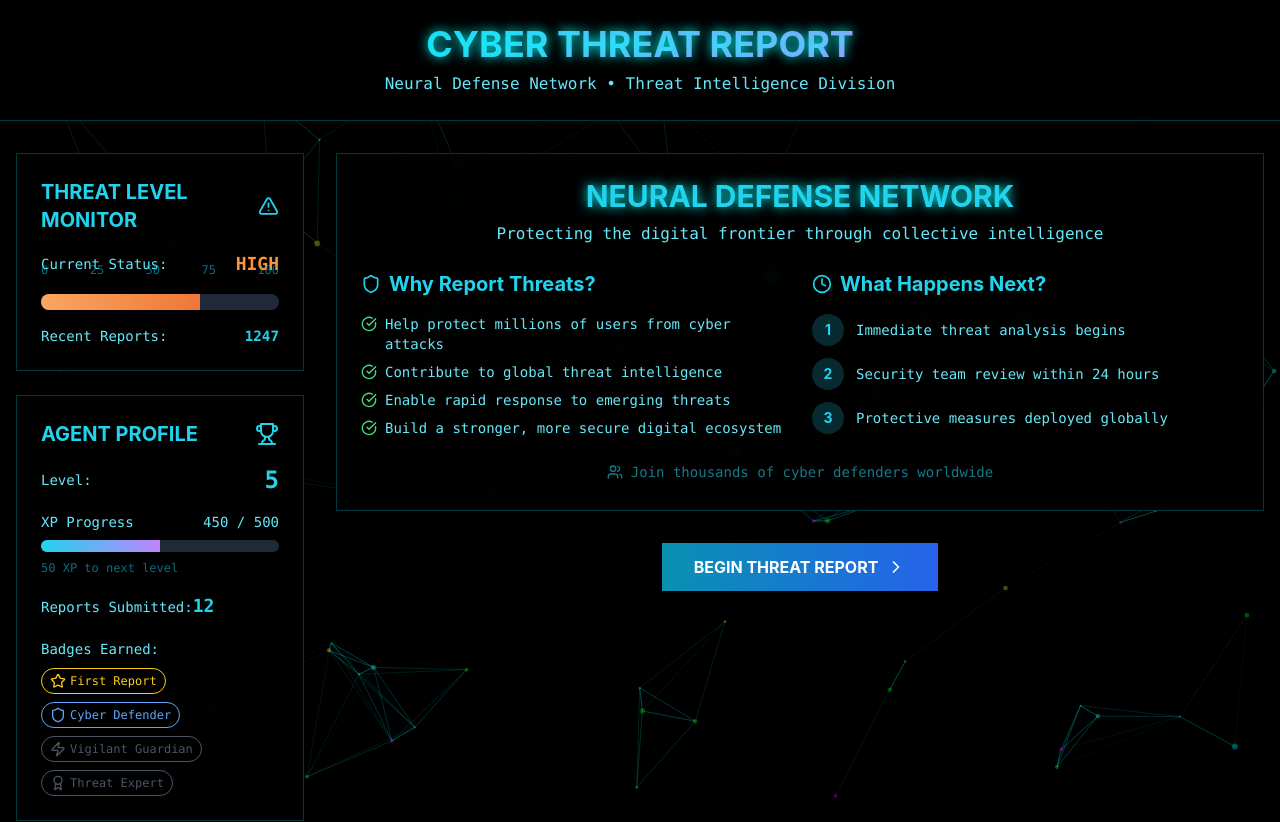
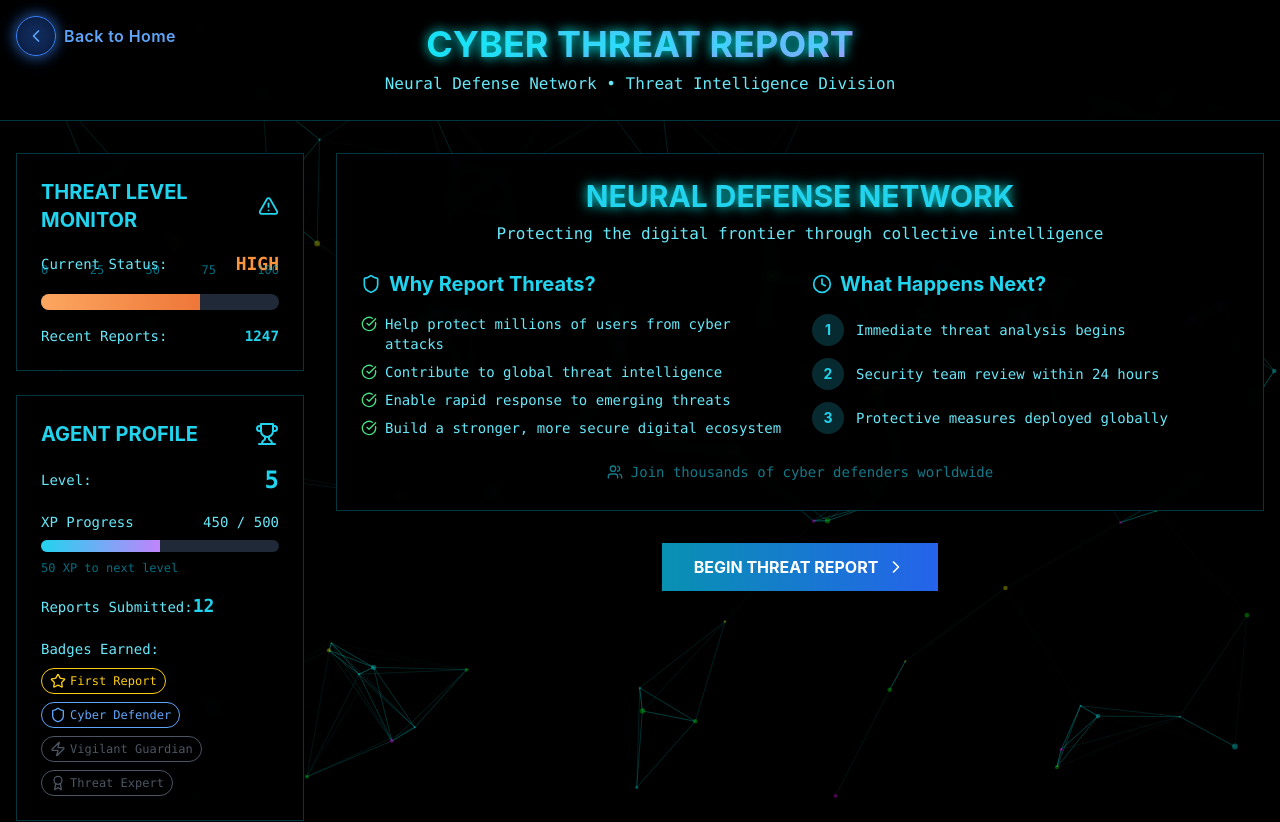
Before and after one commit to afraa786/CyberThreat, a React (Vite) app in the folder client/: page /threatsnitch in a window 1280 px wide. Shown: the top 822 px of the page. Built offline with nearby package versions, Linux system fonts and the light colour scheme.

Commit message:
dashboard

```diff
--- a/client/src/components/ThreatReportApp.tsx
+++ b/client/src/components/ThreatReportApp.tsx
@@ -23,6 +23,7 @@ import IntroSection from './IntroSection';
 import ThreatTypeCard from './ThreatTypeCard';
 import FormStep from './FormStep';
 import ConfirmationScreen from './ConfirmationScreen';
+import { useNavigate } from 'react-router-dom';
 
 import { ThreatFormData, ThreatType, UserProgress as UserProgressType, ValidationError, SubmissionResult } from '../types';
 
@@ -237,9 +238,18 @@ const ThreatReportApp: React.FC = () => {
     );
   }
 
-  return (
-    <div className="min-h-screen bg-black text-white relative overflow-hidden">
-      <ParticlesBackground />
+  function handleBack(event: React.MouseEvent<HTMLButtonElement, MouseEvent>): void {
+    event.preventDefault();
+    setShowIntro(true);
+    setCurrentStep(0);
+    setErrors([]);
+  }
+
+return (
+  <div className="min-h-screen bg-black text-white relative overflow-hidden">
+    <ParticlesBackground />
+    <BackToHomeButton />
+
 
       {/* Header */}
       <motion.header
@@ -271,6 +281,8 @@ const ThreatReportApp: React.FC = () => {
 
       <div className="relative z-10 container mx-auto px-4 py-8">
         <div className="grid lg:grid-cols-4 gap-8">
+
+
           {/* Sidebar */}
           <div className="lg:col-span-1 space-y-6">
             <ThreatLevelMeter level={threatLevel} recentReports={recentReports} />
@@ -633,4 +645,30 @@ const ThreatReportApp: React.FC = () => {
   );
 };
 
+function BackToHomeButton() {
+  const navigate = useNavigate();
+
+  const handleBack = () => {
+    navigate("/home");
+  };
+
+  return (
+    <div className="absolute top-4 left-4 z-50">
+      <button
+        onClick={handleBack}
+        className="group flex items-center space-x-2 text-blue-400 hover:text-blue-300 transition-all duration-300"
+        title="Back to Home"
+      >
+        <div className="relative">
+          <div className="absolute inset-0 bg-blue-500/30 rounded-full blur-md group-hover:blur-lg transition-all duration-300 animate-pulse" />
+          <div className="relative w-10 h-10 bg-blue-600/20 border border-blue-500 rounded-full flex items-center justify-center group-hover:bg-blue-600/30 group-hover:border-blue-400 transition-all duration-300 shadow-[0_0_12px_2px_rgba(59,130,246,0.5)]">
+            <ChevronLeft className="w-5 h-5" />
+          </div>
+        </div>
+        <span className="font-semibold text-base tracking-wide">Back to Home</span>
+      </button>
+    </div>
+  );
+}
+
 export default ThreatReportApp;
--- a/client/src/components/Tokens.tsx
+++ b/client/src/components/Tokens.tsx
@@ -1,6 +1,35 @@
-import { useState, useEffect } from 'react';
+import { ArrowLeft } from 'lucide-react';
+import { useState } from 'react';
 import { CopyToClipboard } from 'react-copy-to-clipboard';
 import { FiRefreshCw, FiCheck, FiExternalLink } from 'react-icons/fi';
+import { useNavigate } from 'react-router-dom';
+
+// ✅ Blue Glowy Top-Left Back Button Component
+function BackToHomeButton() {
+  const navigate = useNavigate();
+
+  const handleBack = () => {
+    navigate("/home");
+  };
+
+  return (
+    <div className="absolute top-4 left-4 z-50">
+      <button
+        onClick={handleBack}
+        className="group flex items-center space-x-2 text-blue-400 hover:text-blue-300 transition-all duration-300"
+        title="Back to Home"
+      >
+        <div className="relative">
+          <div className="absolute inset-0 bg-blue-500/30 rounded-full blur-md group-hover:blur-lg transition-all duration-300 animate-pulse" />
+          <div className="relative w-10 h-10 bg-blue-600/20 border border-blue-500 rounded-full flex items-center justify-center group-hover:bg-blue-600/30 group-hover:border-blue-400 transition-all duration-300 shadow-[0_0_12px_2px_rgba(59,130,246,0.5)]">
+            <ArrowLeft className="w-5 h-5" />
+          </div>
+        </div>
+        <span className="font-semibold text-base tracking-wide">Back to Home</span>
+      </button>
+    </div>
+  );
+}
 
 export default function Tokens() {
   const [apiKey, setApiKey] = useState<string>('sk-live-3f4e1c9a12xx...');
@@ -15,7 +44,6 @@ export default function Tokens() {
 
   const regenerateKey = () => {
     setIsRegenerating(true);
-    // Simulate API call delay
     setTimeout(() => {
       const randomPart = Math.random().toString(36).substring(2, 10);
       setApiKey(`ak-live-${randomPart}12xx...`);
@@ -34,7 +62,10 @@ export default function Tokens() {
   };
 
   return (
-    <div className="min-h-screen bg-gray-900 text-white p-6">
+    <div className="relative min-h-screen bg-gray-900 text-white p-6">
+      {/* 🔵 Top-left back button */}
+      <BackToHomeButton />
+
       <div className="max-w-4xl mx-auto">
         <h1 className="text-3xl font-bold mb-8 text-emerald-400">API Tokens</h1>
 
@@ -77,30 +108,37 @@ export default function Tokens() {
         {/* Usage Stats Card */}
         <div className="bg-gray-800/50 backdrop-blur-lg rounded-xl p-6 mb-8 border border-gray-700">
           <h2 className="text-xl font-semibold mb-4">Usage Statistics</h2>
-
           <div className="grid grid-cols-1 md:grid-cols-3 gap-6">
             <div>
               <h3 className="text-sm text-gray-400 mb-1">Daily Requests</h3>
               <div className="text-2xl font-bold">
-                {usageStats.used} <span className="text-gray-400 text-lg">/ {usageStats.limit}</span>
+                {usageStats.used}{' '}
+                <span className="text-gray-400 text-lg">/ {usageStats.limit}</span>
               </div>
               <div className="w-full bg-gray-700 h-2 mt-2 rounded-full">
                 <div
                   className="bg-emerald-500 h-2 rounded-full"
-                  style={{ width: `${(usageStats.used / usageStats.limit) * 100}%` }}
+                  style={{
+                    width: `${(usageStats.used / usageStats.limit) * 100}%`,
+                  }}
                 ></div>
               </div>
             </div>
 
             <div>
               <h3 className="text-sm text-gray-400 mb-1">Rate Limit</h3>
-              <div className="text-2xl font-bold">{usageStats.requestsPerSecond} <span className="text-gray-400 text-lg">req/s</span></div>
+              <div className="text-2xl font-bold">
+                {usageStats.requestsPerSecond}{' '}
+                <span className="text-gray-400 text-lg">req/s</span>
+              </div>
               <p className="text-sm text-gray-400 mt-1">Max requests per second</p>
             </div>
 
             <div>
               <h3 className="text-sm text-gray-400 mb-1">Next Reset</h3>
-              <div className="text-2xl font-bold">{formatResetTime(usageStats.resetTime)}</div>
+              <div className="text-2xl font-bold">
+                {formatResetTime(usageStats.resetTime)}
+              </div>
               <p className="text-sm text-gray-400 mt-1">Daily at midnight UTC</p>
             </div>
           </div>
--- a/client/src/components/Url.tsx
+++ b/client/src/components/Url.tsx
@@ -96,7 +96,7 @@ const analyzeURL = async (e: React.FormEvent) => {
         className="mb-8"
       >
         <button
-          onClick={() => navigate('/')}
+          onClick={() => navigate('/home')}
           className="group flex items-center space-x-2 text-emerald-400 hover:text-emerald-300 transition-colors mb-6"
         >
           <ArrowLeft className="h-5 w-5 transition-transform group-hover:-translate-x-1" />
--- a/client/src/pages/FAQs.tsx
+++ b/client/src/pages/FAQs.tsx
@@ -122,7 +122,7 @@ const FAQsPage = () => {
 
   // Updated to use navigate for home navigation - same pattern as other nav items
   const handleBackToHome = () => {
-    navigate("/");
+    navigate("/home");
   };
 
   const handleEmailContact = () => {
--- a/client/src/pages/UrlAnalyzer.tsx
+++ b/client/src/pages/UrlAnalyzer.tsx
@@ -98,7 +98,7 @@ const URLAnalyzer: React.FC = () => {
         className="mb-8"
       >
         <button
-          onClick={() => navigate('/')}
+          onClick={() => navigate('/home')}
           className="group flex items-center space-x-2 text-emerald-400 hover:text-emerald-300 transition-colors mb-6"
         >
           <ArrowLeft className="h-5 w-5 transition-transform group-hover:-translate-x-1" />
@@ -128,6 +128,9 @@ const URLAnalyzer: React.FC = () => {
           Analyze any URL for potential phishing threats and security risks using our advanced AI detection system.
         </p>
       </motion.div>
+
+
+
 
       {/* Main Content */}
       <div className="grid gap-8 grid-cols-1 lg:grid-cols-2">
```
